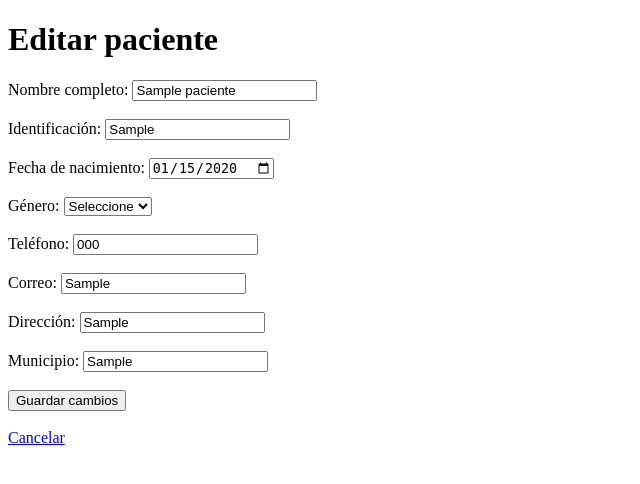
After one commit to MonicaRuiz06/vacunacion-app, a Flask app: page /pacientes/editar/1 in a window 1280 px wide. The commit adds this page. Shown: the top 484 px of the page, without its empty margins (0-640 px from the left). Run offline with Flask 3, Linux system fonts and the light colour scheme; tables that the repository leaves empty hold one stand-in row (values such as "Sample post").

Commit message:
agregar CRUD en pacientes

```diff
--- a/app/controllers/control_paciente.py
+++ b/app/controllers/control_paciente.py
@@ -117,3 +117,15 @@ def editar_paciente(id):
     "editar_paciente.html",
     paciente=paciente
     )
+
+
+@pacientes_bp.route("/pacientes/eliminar/<int:id>", methods=["POST"])
+def eliminar_paciente(id):
+    db = get_db()
+    db.execute("DELETE FROM pacientes WHERE id = ?",
+        (id,)
+    )
+
+    db.commit()
+
+    return redirect(url_for("pacientes.listar_pacientes"))
--- /dev/null
+++ b/app/templates/editar_paciente.html
@@ -0,0 +1,98 @@
+<!DOCTYPE html>
+<html lang="es">
+<head>
+    <meta charset="UTF-8">
+    <meta name="viewport" content="width=device-width, initial-scale=1.0">
+    <title>Editar paciente</title>
+</head>
+
+<body>
+    <h1>Editar paciente</h1>
+    <form method="POST">
+
+    <label>Nombre completo:</label>
+    <input
+        type="text"
+        name="nombre_completo"
+        value="{{ paciente['nombre_completo'] }}"
+        required
+    >
+    <br><br>
+    <label>Identificación:</label>
+    <input
+        type="text"
+        name="identificacion"
+        value="{{ paciente['identificacion'] }}"
+        required
+    >
+    <br><br>
+    <label>Fecha de nacimiento:</label>
+    <input
+        type="date"
+        name="fecha_nacimiento"
+        value="{{ paciente['fecha_nacimiento'] }}"
+        required
+    >
+    <br><br>
+    <label>Género:</label>
+
+    <select name="genero">
+        <option value="">Seleccione</option>
+        <option value="Masculino"
+        {% if paciente['genero'] == 'Masculino' %}selected{% endif %}>
+        Masculino
+    </option>
+
+    <option value="Femenino"
+        {% if paciente['genero'] == 'Femenino' %}selected{% endif %}>
+        Femenino
+    </option>
+
+        <option value="Otro"
+        {% if paciente['genero'] == 'Otro' %}selected{% endif %}>
+        Otro
+    </option>
+</select>
+
+    <br><br>
+    <label>Teléfono:</label>
+    <input
+        type="text"
+        name="telefono"
+        value="{{ paciente['telefono'] or '' }}"
+    >
+
+    <br><br>
+    <label>Correo:</label>
+    <input
+        type="email"
+        name="correo"
+        value="{{ paciente['correo'] or '' }}"
+    >
+    <br><br>
+
+    <label>Dirección:</label>
+    <input
+        type="text"
+        name="direccion"
+        value="{{ paciente['direccion'] or '' }}"
+    >
+
+    <br><br>
+    <label>Municipio:</label>
+    <input
+        type="text"
+        name="municipio"
+        value="{{ paciente['municipio'] or '' }}"
+    >
+    <br><br>
+    <button type="submit">Guardar cambios</button>
+</form>
+
+<br>
+<a href="{{ url_for('pacientes.listar_pacientes') }}">
+        Cancelar
+    </a>
+
+</body>
+</html>
```
Also changed, not shown: app/templates/Pacientes.html (+19 -0 lines).
